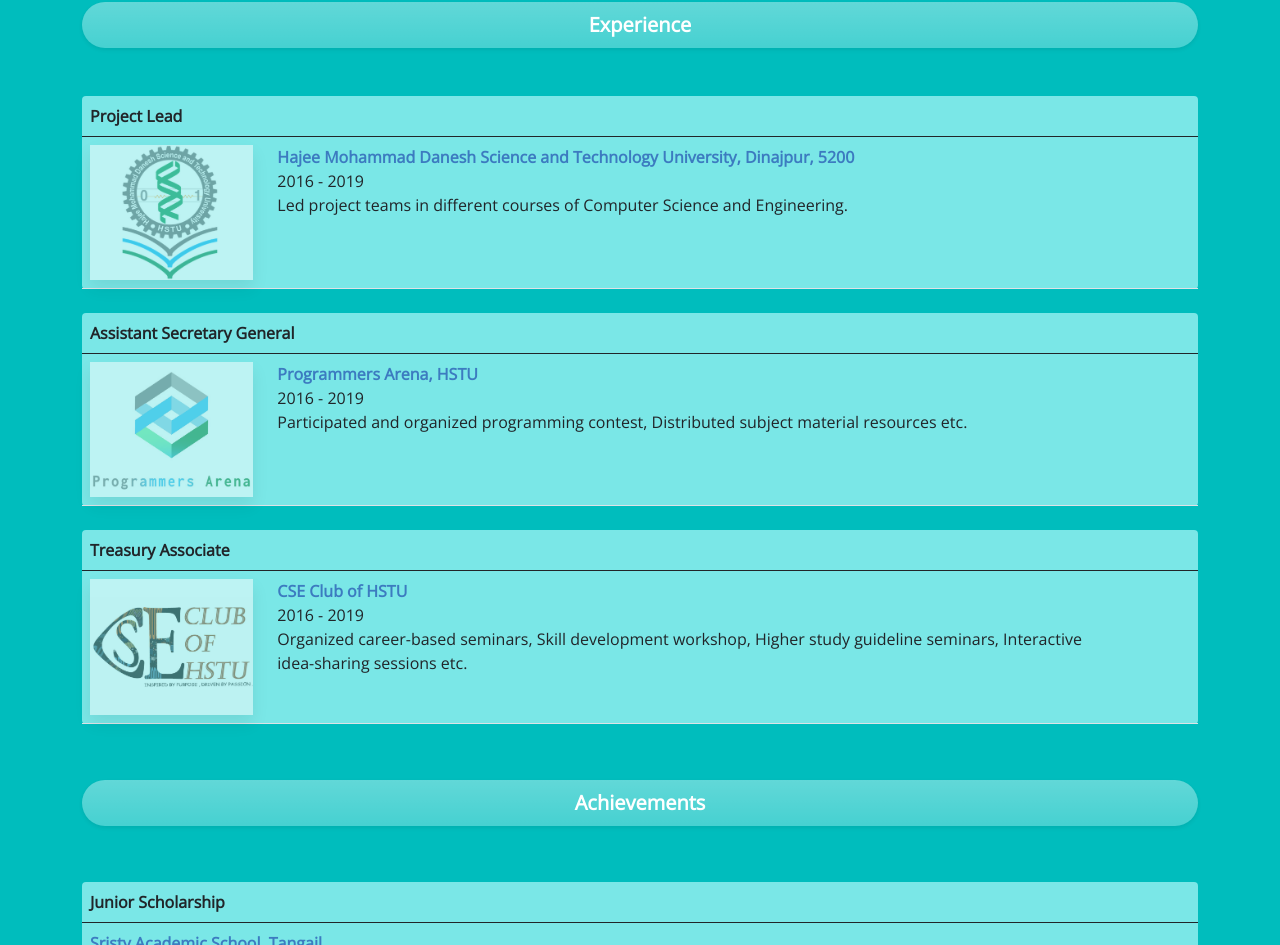
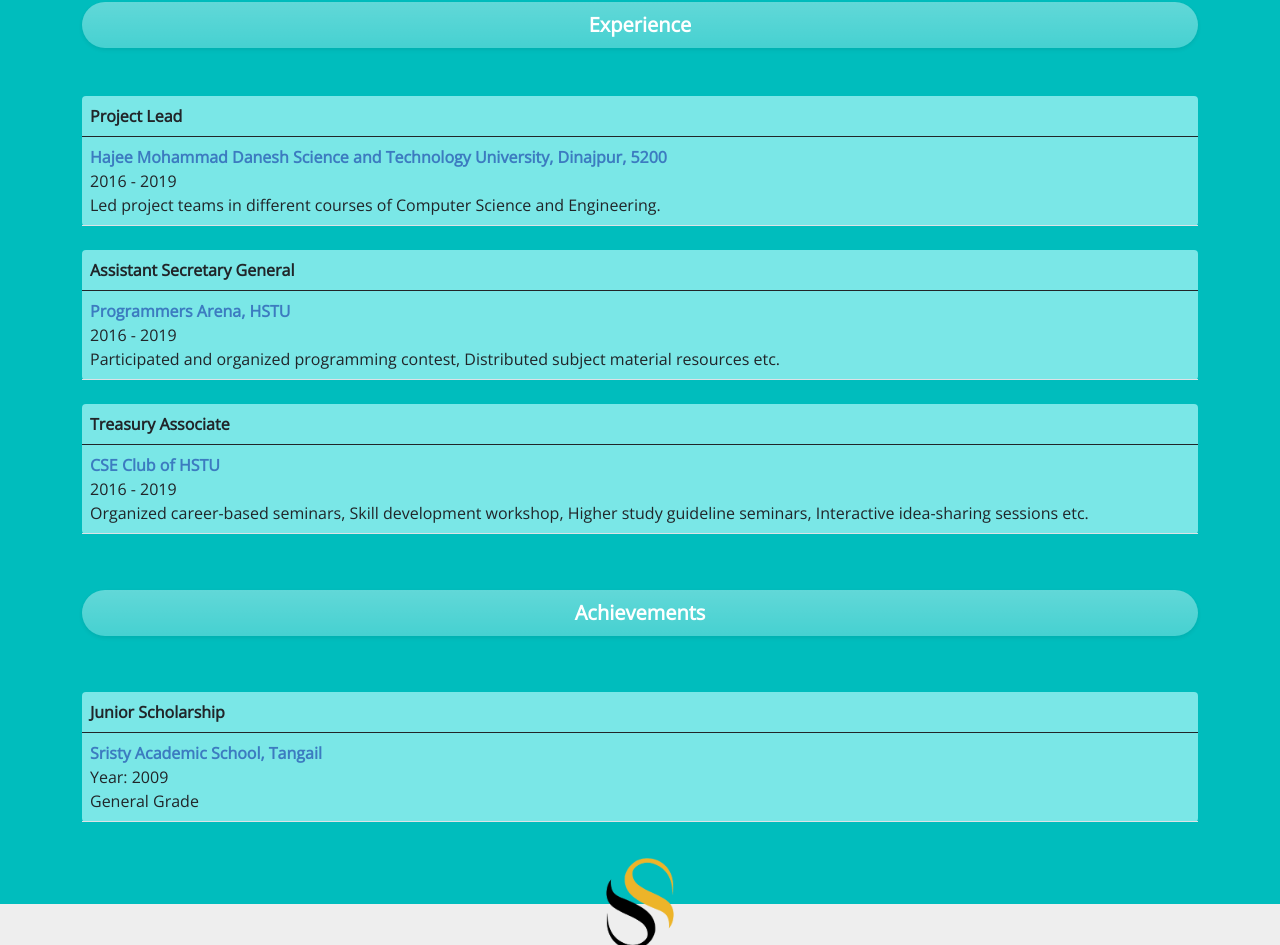
Before and after one commit to Sazzad-Saju/sazzad-saju.github.io, a plain HTML site: page index.html in a window 1280 px wide. Shown: the part 2273-3218 px from the top of the page. Drawn offline with nearby package versions, Linux system fonts and the light colour scheme.

Commit message:
about: img-rmv

```diff
--- a/index.html
+++ b/index.html
@@ -201,10 +201,10 @@
                             <tr>
                                 <td>
                                     <div class="row">
-                                        <div class="col-2">
+                                        <!-- <div class="col-2">
                                             <img src="/images/Hstu.png" class="img-fluid shadow img-opacity" alt="">
-                                        </div>
-                                        <div class="col-9">
+                                        </div> -->
+                                        <div class="col">
                                             <a href="https://hstu.ac.bd/" target="_blank" class="external-link fw-bold">Hajee Mohammad Danesh Science and Technology University, Dinajpur, 5200</a> <br> 2016 - 2019 <br> Led project teams in different courses
                                             of Computer Science and Engineering.
                                         </div>
@@ -223,10 +223,10 @@
                             <tr>
                                 <td>
                                     <div class="row">
-                                        <div class="col-2">
+                                        <!-- <div class="col-2">
                                             <img src="/images/ProgA.png" class="img-fluid shadow img-opacity" alt="">
-                                        </div>
-                                        <div class="col-9">
+                                        </div> -->
+                                        <div class="col">
                                             <a href="https://www.facebook.com/pa.hstu/" target="_blank" class="external-link fw-bold">Programmers Arena, HSTU</a> <br> 2016 - 2019 <br> Participated and organized programming contest, Distributed subject
                                             material resources etc.
                                         </div>
@@ -245,10 +245,10 @@
                             <tr>
                                 <td>
                                     <div class="row">
-                                        <div class="col-2">
+                                        <!-- <div class="col-2">
                                             <img src="/images/club logo.jpg" class="img-fluid shadow img-opacity" alt="">
-                                        </div>
-                                        <div class="col-9">
+                                        </div> -->
+                                        <div class="col">
                                             <a href="https://www.linkedin.com/company/cse-club-of-hstu" target="_blank" class="external-link fw-bold">CSE Club of HSTU</a> <br> 2016 - 2019 <br> Organized career-based seminars, Skill development workshop,
                                             Higher study guideline seminars, Interactive idea-sharing sessions etc.
                                         </div>
```
